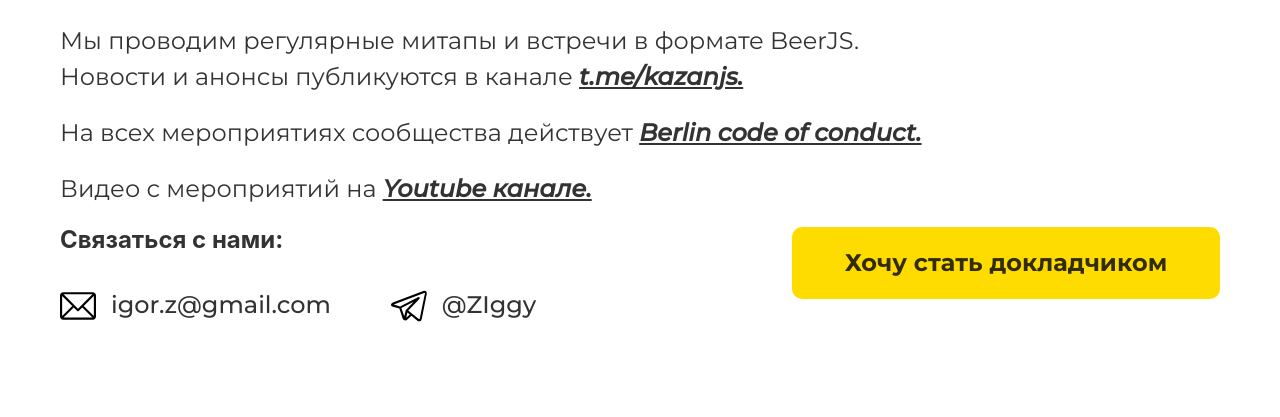
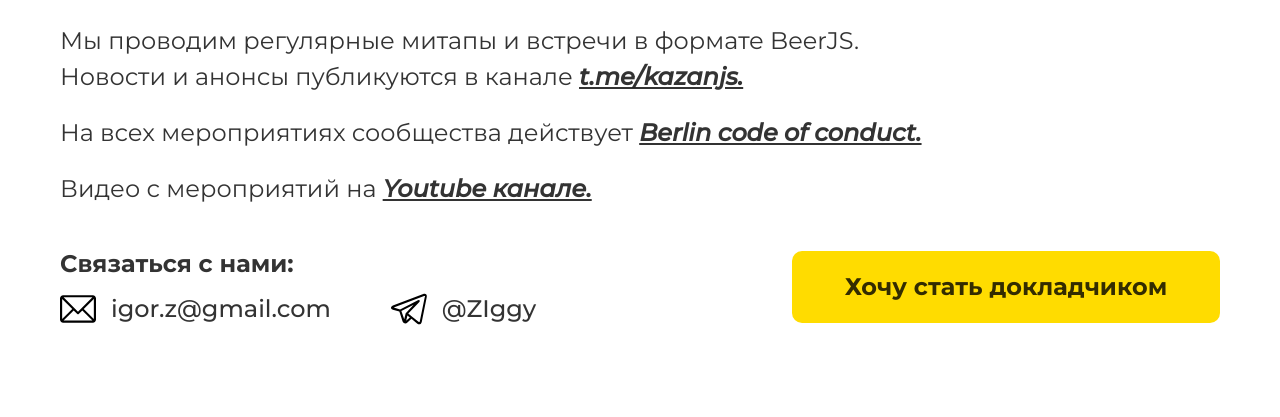
Before and after one commit to kazanjs/website, a Gatsby site: page / in a window 1280 px wide. Shown: the part 410-827 px from the top of the page. Built offline with nearby package versions, Linux system fonts and the light colour scheme; Gatsby itself is replaced by a stand-in of ours.

Commit message:
fix: layout, fonts

```diff
--- a/src/components/header/header.module.css
+++ b/src/components/header/header.module.css
@@ -3,6 +3,7 @@
   display: flex;
   justify-content: space-between;
   font-size: 0.75rem;
+  align-items: flex-start;
 }
 
 .logo {
@@ -42,4 +43,8 @@
     font-size: 0;
     line-height: 1;
   }
+
+  .header {
+    align-items: center;
+  }
 }
--- a/src/components/layout/custom.css
+++ b/src/components/layout/custom.css
@@ -5,6 +5,10 @@ html {
 body {
   font-family: 'Montserrat', sans-serif;
   font-size: 1rem;
+}
+
+body, h1, h2, h3, h4, h5, h6 {
+  font-family: 'Montserrat', sans-serif;
 }
 
 p {
--- a/src/components/welcomeBlock/welcomeBlock.js
+++ b/src/components/welcomeBlock/welcomeBlock.js
@@ -18,9 +18,9 @@ export const WelcomeBlock = () => {
         <p>Видео с мероприятий на <a target="blank" href="https://www.youtube.com/channel/UCX0DiupvdnHzKEyZsQS4C-A">Youtube канале.</a></p>
       </div>
     </section>
-    <section className={styles.row}>
+    <section className={styles.bottomRow}>
       <div>
-        <h3>Связаться с нами:</h3>
+        <h3 className={styles.linkHeader}>Связаться с нами:</h3>
         <div className={styles.linkContainer}>
           <a href="mailto:igor.z@gmail.com">
             <IconEmail />
--- a/src/components/welcomeBlock/welcomeBlock.module.css
+++ b/src/components/welcomeBlock/welcomeBlock.module.css
@@ -10,11 +10,16 @@
   margin-bottom: 20px;
 }
 
-.row {
+.bottomRow {
+  margin-top: 1rem;
   display: flex;
   justify-content: space-between;
   align-items: flex-start;
   flex-wrap: wrap;
+}
+
+.linkHeader {
+  margin-bottom: 0.6rem;
 }
 
 .linkContainer {
```
